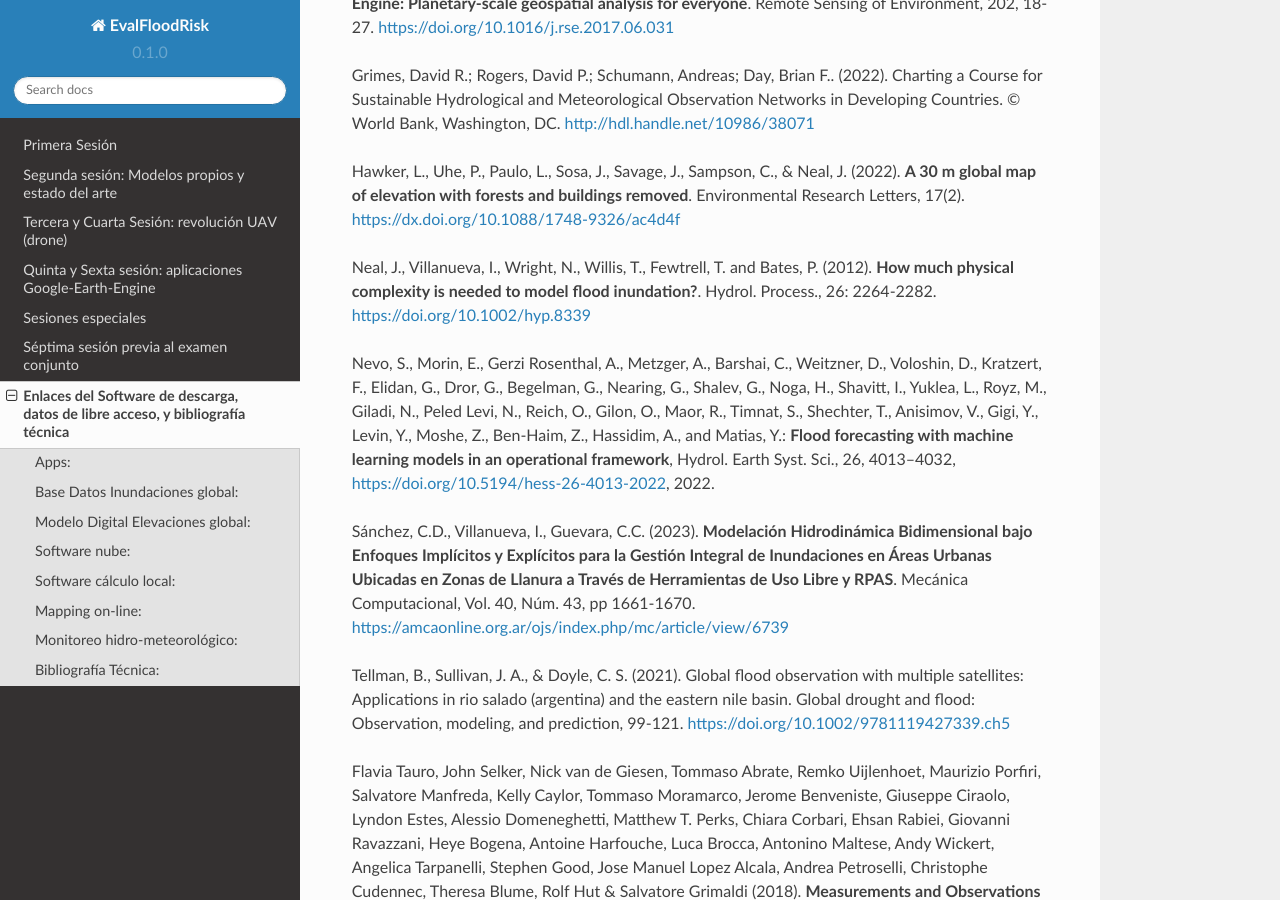
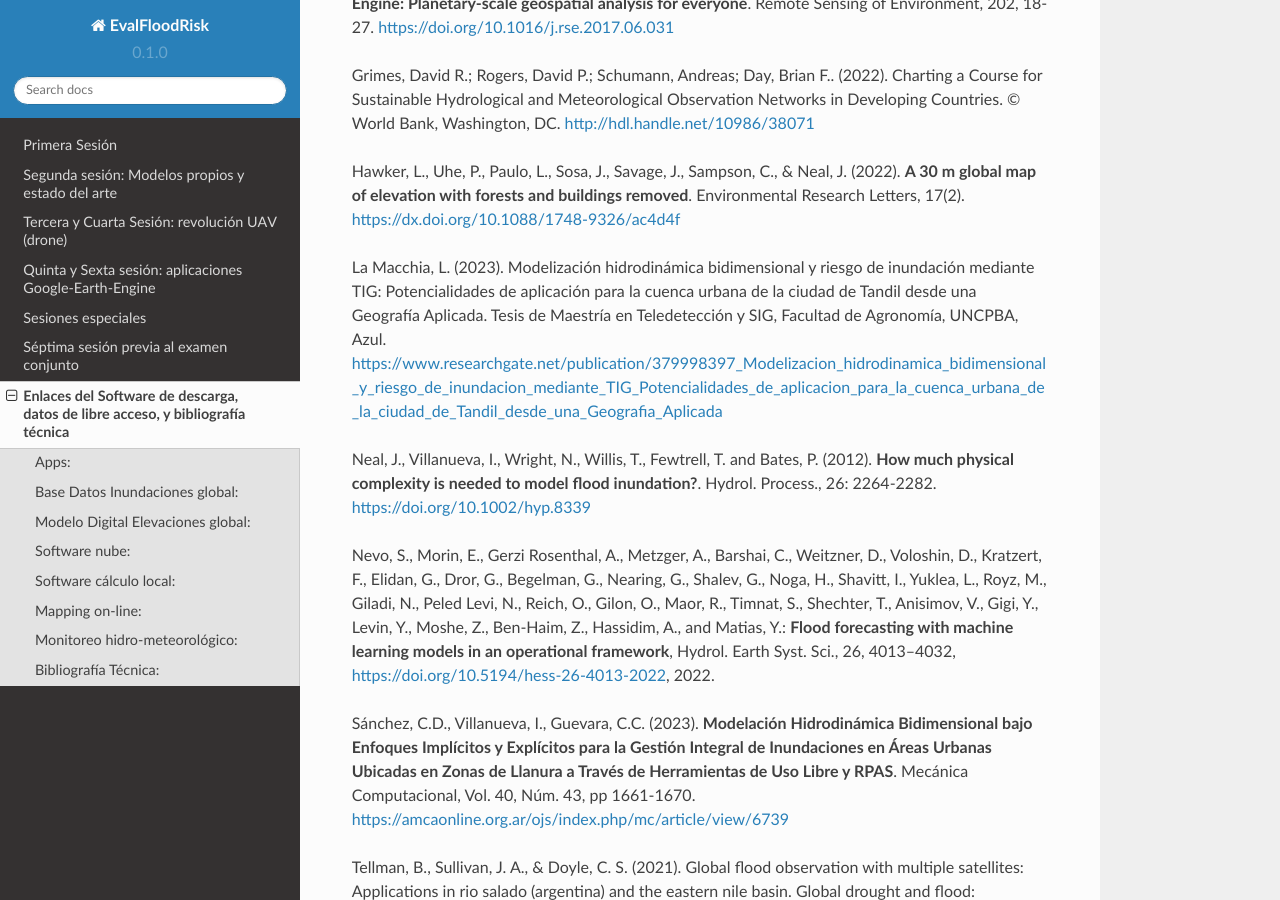
Before and after one commit to ivillamadrid/EvalFloodRisk_RSSWE, a Sphinx documentation site: the page built from docs/source/software.rst, in a window 1280 px wide and 900 px high, scrolled down 1397 px. Built offline with Sphinx 7.4.7 and the Read the Docs theme 2.0.0, drawn with Linux system fonts in a browser that asks for light colours.

Commit message:
Update software.rst

```diff
--- a/docs/source/software.rst
+++ b/docs/source/software.rst
@@ -61,6 +61,10 @@ Grimes, David R.; Rogers, David P.; Schumann, Andreas; Day, Brian F.. (2022). Ch
 
 Hawker, L., Uhe, P., Paulo, L., Sosa, J., Savage, J., Sampson, C., & Neal, J. (2022). **A 30 m global map of elevation with forests and buildings removed**. Environmental Research Letters, 17(2). https://dx.doi.org/10.1088/1748-9326/ac4d4f
 
+La Macchia, L. (2023). Modelización hidrodinámica bidimensional y riesgo de inundación mediante TIG: Potencialidades de aplicación para la cuenca urbana de la ciudad de Tandil desde una Geografía Aplicada. Tesis de Maestría en Teledetección y SIG, Facultad de Agronomía, UNCPBA, Azul.
+https://www.researchgate.net/publication/379998397_Modelizacion_hidrodinamica_bidimensional_y_riesgo_de_inundacion_mediante_TIG_Potencialidades_de_aplicacion_para_la_cuenca_urbana_de_la_ciudad_de_Tandil_desde_una_Geografia_Aplicada
+
+
 Neal, J., Villanueva, I., Wright, N., Willis, T., Fewtrell, T. and Bates, P. (2012). **How much physical complexity is needed to model flood inundation?**. Hydrol. Process., 26: 2264-2282. https://doi.org/10.1002/hyp.8339
 
 Nevo, S., Morin, E., Gerzi Rosenthal, A., Metzger, A., Barshai, C., Weitzner, D., Voloshin, D., Kratzert, F., Elidan, G., Dror, G., Begelman, G., Nearing, G., Shalev, G., Noga, H., Shavitt, I., Yuklea, L., Royz, M., Giladi, N., Peled Levi, N., Reich, O., Gilon, O., Maor, R., Timnat, S., Shechter, T., Anisimov, V., Gigi, Y., Levin, Y., Moshe, Z., Ben-Haim, Z., Hassidim, A., and Matias, Y.: **Flood forecasting with machine learning models in an operational framework**, Hydrol. Earth Syst. Sci., 26, 4013–4032, https://doi.org/10.5194/hess-26-4013-2022, 2022.
```
